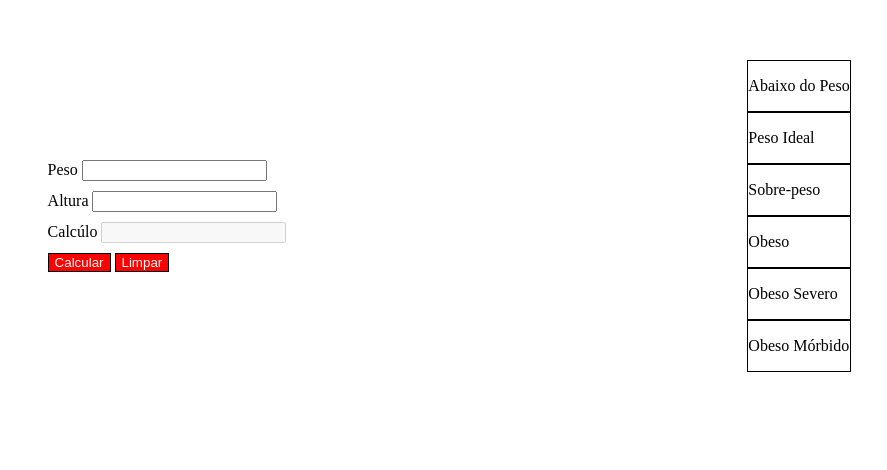
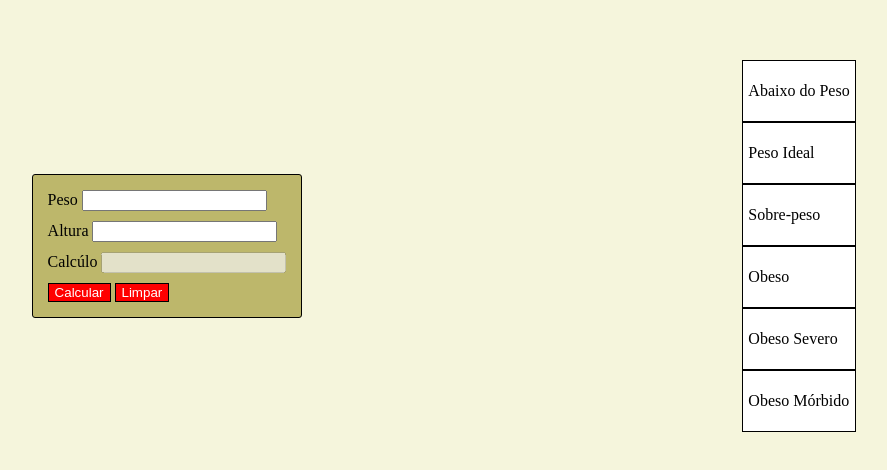
Before and after one commit to Lucas-EstudanteIFC/calculadora, a plain HTML site: page index.html in a window 1280 px wide. Shown: the part 148-618 px from the top of the page, without its empty margins (157-1044 px from the left). Drawn offline with Linux system fonts and the light colour scheme.

Commit message:
commit final 26/09/23

```diff
--- a/index.html
+++ b/index.html
@@ -58,9 +58,14 @@
     body {
         display: grid;
         grid-template-columns: 1fr 1fr;
+        background-color: beige;
     }
     #calculadora{
-        margin: auto
+        margin: auto;
+        border: 1px solid black;
+        padding: 10px;
+        border-radius: 3px;
+        background-color: darkkhaki;
     }
     input[type="button"] {
         background-color: red;
@@ -70,9 +75,11 @@
 
     #tabela {
         margin:200px auto;
+        background-color: white;
     }
     #tabela div {
         border: 1px solid black;
+        padding: 5px;
     }
 
    .parts {
```
